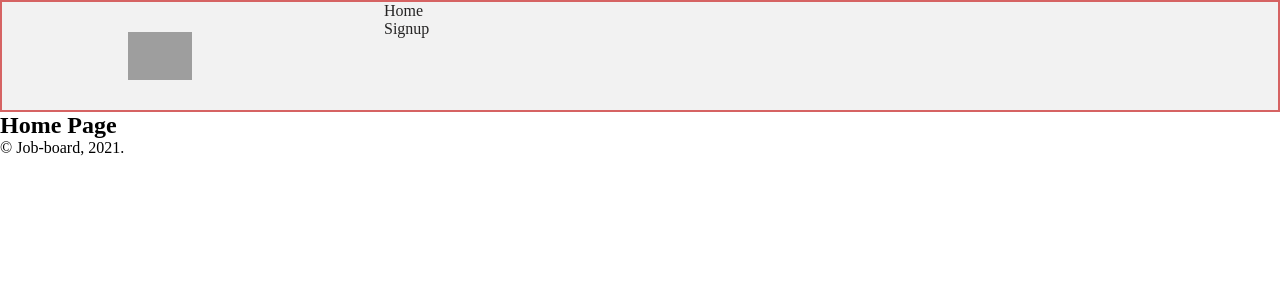
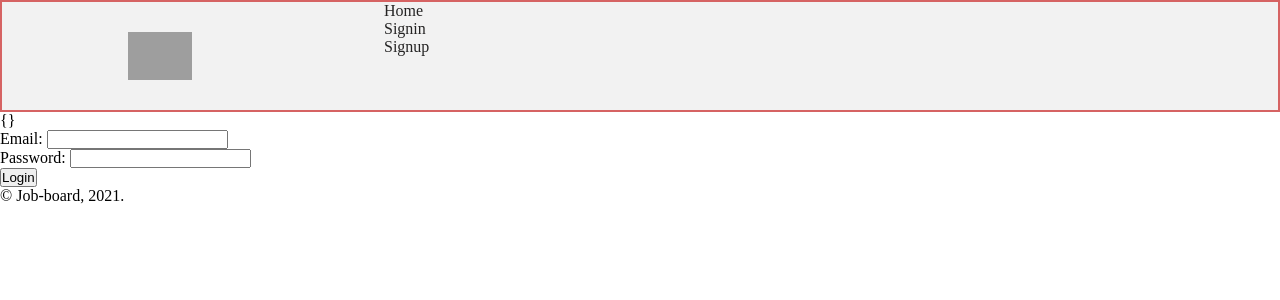
Before and after one commit to jharteaga/job-board, a React (Create React App) app in the folder client/: page /signin in a window 1280 px wide. Shown: the top 300 px of the page. Built offline with nearby package versions, Linux system fonts and the light colour scheme; grey boxes are pictures that could not be loaded.

Commit message:
signin form component added and route added

```diff
--- a/client/src/App.tsx
+++ b/client/src/App.tsx
@@ -1,5 +1,5 @@
 import './sass/global.scss'
-import { SignUpForm, Layout } from './components/'
+import { SignUpForm, Layout, SignInForm } from './components/'
 import { Switch, Route } from 'react-router-dom'
 
 function App(): JSX.Element {
@@ -9,6 +9,11 @@ function App(): JSX.Element {
                 <Route path="/signup">
                     <div className="App">
                         <SignUpForm />
+                    </div>
+                </Route>
+                <Route path="/signin">
+                    <div className="App">
+                        <SignInForm />
                     </div>
                 </Route>
                 <Route path="/">
--- a/client/src/components/header/header.tsx
+++ b/client/src/components/header/header.tsx
@@ -15,6 +15,9 @@ export function Header() {
                                 <Link to="/">Home</Link>
                             </li>
                             <li>
+                                <Link to="/signin">Signin</Link>
+                            </li>
+                            <li>
                                 <Link to="/signup">Signup</Link>
                             </li>
                         </ul>
--- a/client/src/components/index.ts
+++ b/client/src/components/index.ts
@@ -1,3 +1,4 @@
 export * from './header/header'
 export * from './signUpForm/signUpForm'
 export * from './layout/layout'
+export * from './signInForm/signInForm'
--- /dev/null
+++ b/client/src/components/signInForm/signInForm.tsx
@@ -0,0 +1,68 @@
+import React, { useState } from 'react'
+
+interface LoginState {
+    email: string
+    password: string
+}
+
+export function SignInForm() {
+    const [login, setLogin] = useState<LoginState>({} as LoginState)
+
+    function handleChange(e: React.ChangeEvent<HTMLInputElement>) {
+        setLogin((prev) => {
+            return { ...prev, [e.target.name]: e.target.value }
+        })
+    }
+
+    async function handleSubmit(e: React.FormEvent<HTMLFormElement>) {
+        e.preventDefault()
+        const headers: {
+            [header: string]: string
+        } = {
+            'Content-Type': 'application/json'
+        }
+
+        let body: {
+            [key: string]: string | undefined
+        }
+
+        body = {
+            email: login.email,
+            password: login.password
+        }
+
+        const response = await fetch('/auth/signin', {
+            method: 'POST',
+            headers,
+            body: JSON.stringify(body)
+        })
+        const data: { [data: string]: string } = await response.json()
+        console.log(data)
+    }
+    return (
+        <div>
+            <form onSubmit={handleSubmit}>
+                {JSON.stringify(login)}
+                <div className="inputWrapper">
+                    <label htmlFor="email">Email: </label>
+                    <input
+                        type="email"
+                        id="email"
+                        name="email"
+                        onChange={handleChange}
+                    />
+                </div>
+                <div className="inputWrapper">
+                    <label htmlFor="password">Password: </label>
+                    <input
+                        type="password"
+                        id="password"
+                        name="password"
+                        onChange={handleChange}
+                    />
+                </div>
+                <button type="submit">Login</button>
+            </form>
+        </div>
+    )
+}
--- a/client/src/components/signUpForm/signUpForm.tsx
+++ b/client/src/components/signUpForm/signUpForm.tsx
@@ -220,7 +220,7 @@ export function SignUpForm() {
                     ''
                 )}
 
-                <button type="submit">Submit</button>
+                <button type="submit">Sign up</button>
             </form>
         </div>
     )
```
